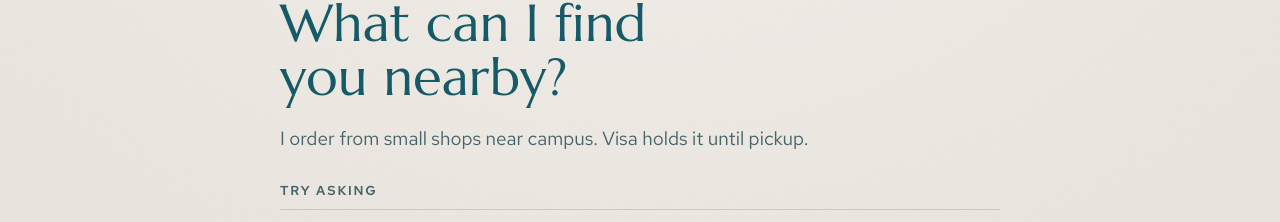
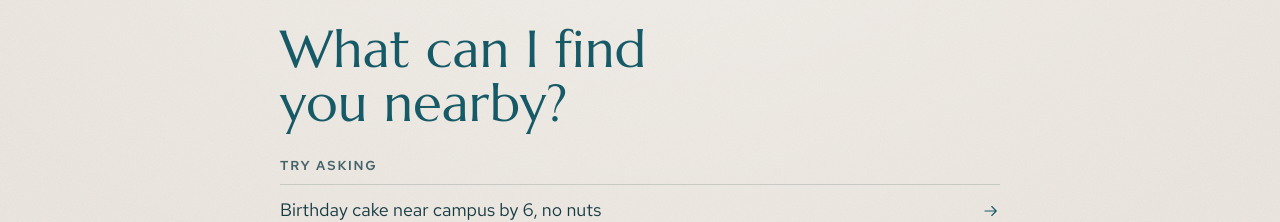
Before and after one commit to ansonlam23/avanti, a Next.js app: page /ask in a window 1280 px wide. Shown: the part 184-406 px from the top of the page. Built offline with nearby package versions, Linux system fonts and the light colour scheme; no server answers; a web font is replaced by a local one.

Commit message:
Ask: drop the welcome subtitle; headline + suggestions only

```diff
--- a/src/components/ask/empty-state.tsx
+++ b/src/components/ask/empty-state.tsx
@@ -30,9 +30,6 @@ export function EmptyState({
         <h2 className="font-display text-[40px] font-normal leading-[1.08] tracking-[0.005em] text-balance text-carbon lg:max-w-[640px] lg:text-[64px] lg:leading-[1.04]">
           What can I find you nearby?
         </h2>
-        <p className="mt-4 text-[16px] leading-relaxed text-ink-muted lg:mt-5 lg:max-w-[46ch] lg:text-[19px]">
-          I order from small shops near campus. Visa holds it until pickup.
-        </p>
       </motion.div>
 
       <div>
```
